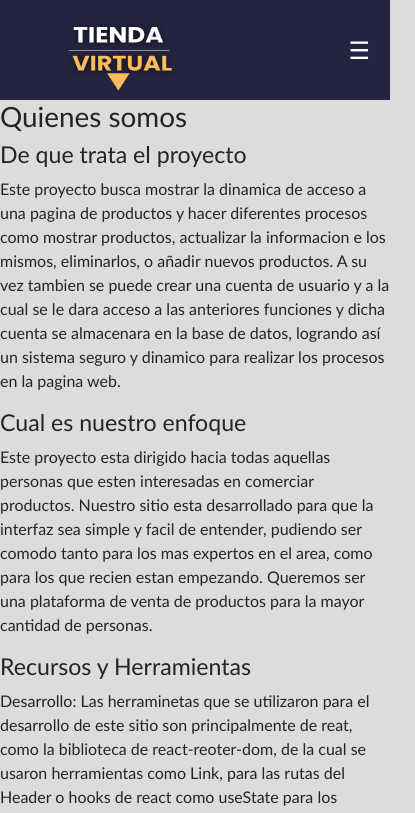
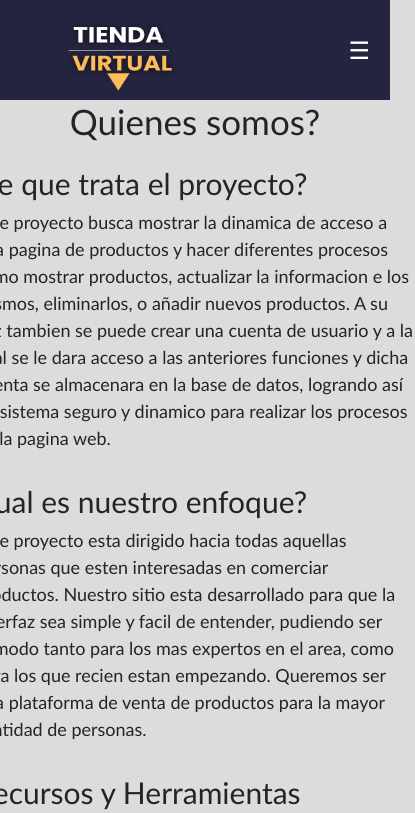
Before and after one commit to Cristian-MG00/proyecto-tienda-virtual, a React (Vite) app: page /about-us in a window 390 px wide. Shown: the top 813 px of the page, 415 px wide, since content can reach past the window. Built offline with nearby package versions, Linux system fonts and the light colour scheme.

Commit message:
ad: estilos para AboutUs y responsive design

```diff
--- a/src/pages/AboutUs.jsx
+++ b/src/pages/AboutUs.jsx
@@ -1,45 +1,53 @@
+import "../styles/pages/AboutUs.css";
 import { Layout } from "../components/Layout";
 
 const AboutUs = () => {
   return (
     <Layout>
       <>
-        <h1>Quienes somos</h1>
-        <section>
-          <h3>De que trata el proyecto</h3>
+        <div className="cont-aboutus">
+          <div className="text-aboutus">
+            <h1>Quienes somos?</h1>
+            <section className="section-aboutus">
+              <h3>De que trata el proyecto?</h3>
               <p>
-            Este proyecto busca mostrar la dinamica de acceso a una pagina de
-            productos y hacer diferentes procesos como mostrar productos,
-            actualizar la informacion e los mismos, eliminarlos, o añadir nuevos
-            productos. A su vez tambien se puede crear una cuenta de usuario y a
-            la cual se le dara acceso a las anteriores funciones y dicha cuenta
-            se almacenara en la base de datos, logrando así un sistema seguro y
-            dinamico para realizar los procesos en la pagina web.
+                Este proyecto busca mostrar la dinamica de acceso a una pagina
+                de productos y hacer diferentes procesos como mostrar productos,
+                actualizar la informacion e los mismos, eliminarlos, o añadir
+                nuevos productos. A su vez tambien se puede crear una cuenta de
+                usuario y a la cual se le dara acceso a las anteriores funciones
+                y dicha cuenta se almacenara en la base de datos, logrando así
+                un sistema seguro y dinamico para realizar los procesos en la
+                pagina web.
               </p>
             </section>
-        <section>
-          <h3>Cual es nuestro enfoque</h3>
+            <section className="section-aboutus">
+              <h3>Cual es nuestro enfoque?</h3>
               <p>
-            Este proyecto esta dirigido hacia todas aquellas personas que esten
-            interesadas en comerciar productos. Nuestro sitio esta desarrollado
-            para que la interfaz sea simple y facil de entender, pudiendo ser
-            comodo tanto para los mas expertos en el area, como para los que
-            recien estan empezando. Queremos ser una plataforma de venta de
-            productos para la mayor cantidad de personas.
+                Este proyecto esta dirigido hacia todas aquellas personas que
+                esten interesadas en comerciar productos. Nuestro sitio esta
+                desarrollado para que la interfaz sea simple y facil de
+                entender, pudiendo ser comodo tanto para los mas expertos en el
+                area, como para los que recien estan empezando. Queremos ser una
+                plataforma de venta de productos para la mayor cantidad de
+                personas.
               </p>
             </section>
-        <section>
+            <section className="section-aboutus">
               <h3>Recursos y Herramientas</h3>
               <p>
-            Desarrollo: Las herraminetas que se utilizaron para el desarrollo de
-            este sitio son principalmente de reat, como la biblioteca de
-            react-reoter-dom, de la cual se usaron herramientas como Link, para
-            las rutas del Header o hooks de react como useState para los estados
-            y useEffect para ejecutar funciones de forma secundaria,
-            createContext, useContext para crear estados globales, useNavigate
-            para redirigir de una pagina a otra
+                Desarrollo: Las herraminetas que se utilizaron para el
+                desarrollo de este sitio son principalmente de reat, como la
+                biblioteca de react-reoter-dom, de la cual se usaron
+                herramientas como Link, para las rutas del Header o hooks de
+                react como useState para los estados y useEffect para ejecutar
+                funciones de forma secundaria, createContext, useContext para
+                crear estados globales, useNavigate para redirigir de una pagina
+                a otra
               </p>
             </section>
+          </div>
+        </div>
       </>
     </Layout>
   );
--- /dev/null
+++ b/src/styles/pages/AboutUs.css
@@ -0,0 +1,69 @@
+.cont-aboutus {
+  display: flex;
+  flex-direction: column;
+  justify-content: center;
+  align-items: center;
+}
+
+.text-aboutus {
+  width: 900px;
+  display: flex;
+  flex-direction: column;
+  justify-content: center;
+  align-items: center;
+  gap: 20px;
+}
+
+.text-aboutus h1 {
+  font-size: 47px;
+}
+
+.text-aboutus .section-aboutus h3 {
+  font-size: 40px;
+}
+
+.text-aboutus .section-aboutus p {
+  font-size: 25px;
+}
+
+/* ---------------------------------------- */
+/* Responsive design */
+/* ---------------------------------------- */
+
+@media (max-width: 880px) {
+  .text-aboutus {
+    width: 720px;
+    gap: 16px;
+  }
+
+  .text-aboutus h1 {
+    font-size: 37px;
+  }
+
+  .text-aboutus .section-aboutus h3 {
+    font-size: 32px;
+  }
+
+  .text-aboutus .section-aboutus p {
+    font-size: 20px;
+  }
+}
+
+@media (max-width: 480px) {
+  .text-aboutus {
+    width: 440px;
+    gap: 15px;
+  }
+
+  .text-aboutus h1 {
+    font-size: 35px;
+  }
+
+  .text-aboutus .section-aboutus h3 {
+    font-size: 30px;
+  }
+
+  .text-aboutus .section-aboutus p {
+    font-size: 18px;
+  }
+}
```
Lines whose indentation alone changed are shown as unchanged.
